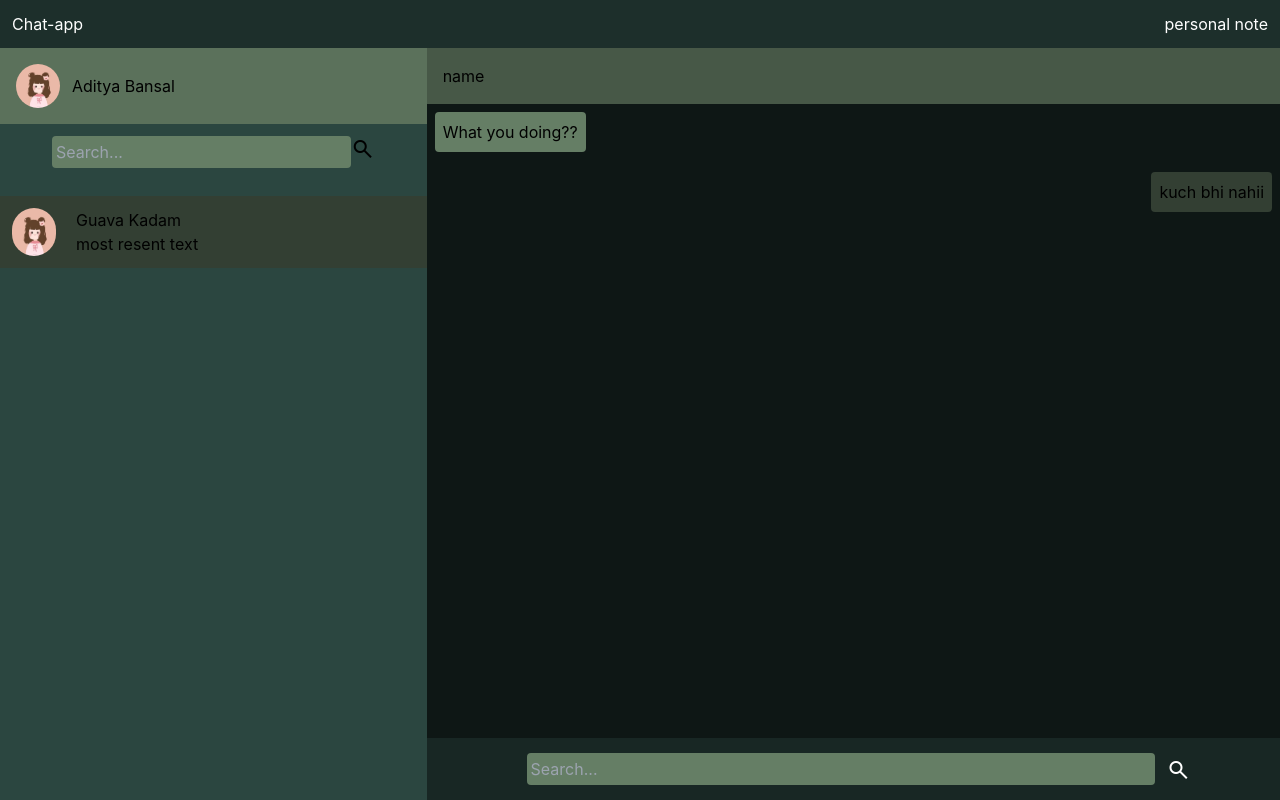
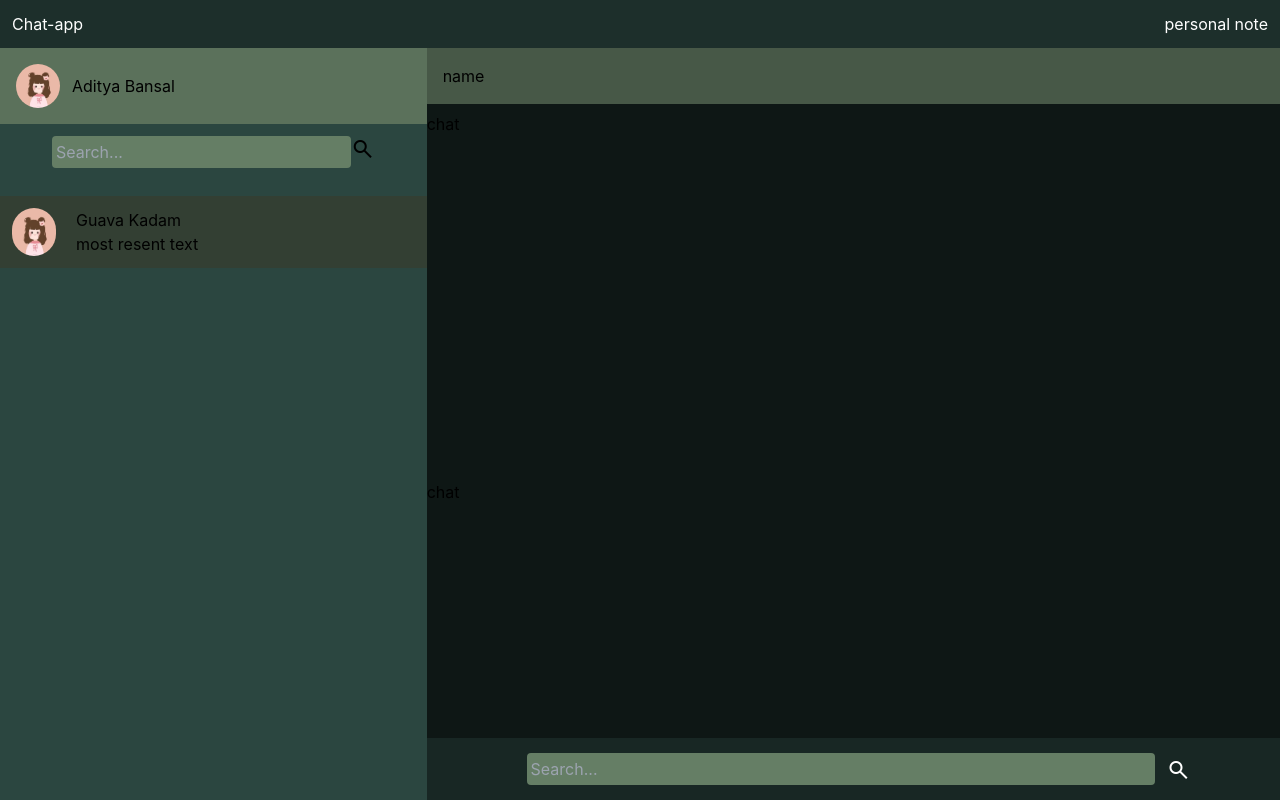
Before and after one commit to AdityaBansal1402/Chat-app_-Learning-socket.io-, a React (Create React App) app: page / in a window 1280 px wide. Built offline with nearby package versions, Linux system fonts and the light colour scheme.

Commit message:
doing it okgit add .!

```diff
--- a/src/Organism/Molecule/Cha.js
+++ b/src/Organism/Molecule/Cha.js
@@ -2,14 +2,22 @@
 
 const Cha = () => {
   return (
-    <>
-    <div className='mt-16 bg-secondary-50 w-max p-2 ml-2 rounded max-w-[50%]'>
+    <div className='h-max'>
+    {/* <div className='mt-16 bg-secondary-50 w-max p-2 ml-2 rounded max-w-[50%]'>
       What you doing??
     </div>
     <div className='mt-5 bg-secondary-500 w-max p-2 ml-2 rounded max-w-[50%] absolute right-2'>
       kuch bhi nahii
+    </div> */}
+    <div className='flex flex-col h-screen'>
+    <div className='overflow-y-auto mt-16 flex flex-col flex-1'>
+        chat
     </div>
-    </>
+    <div className='overflow-y-auto flex flex-col flex-1'>
+        chat
+    </div>
+    </div>
+    </div>
   )
 }
 
```
